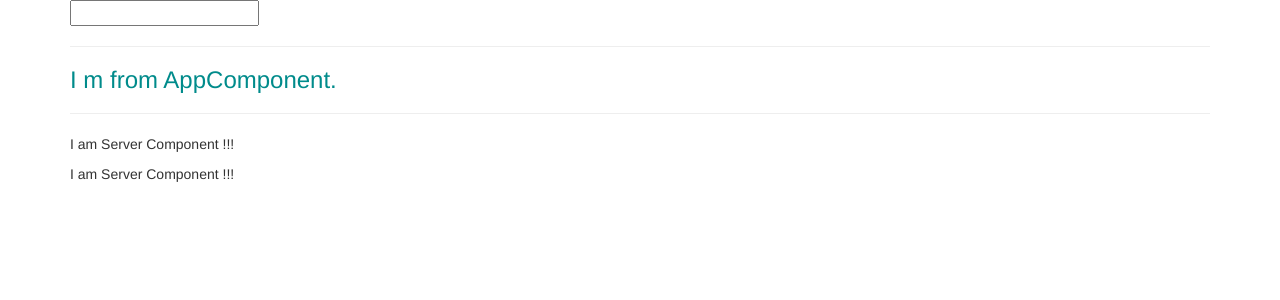
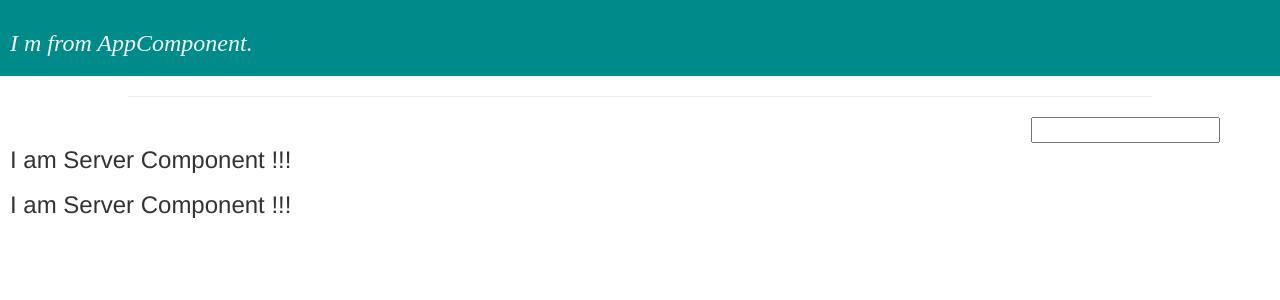
Before and after one commit to faizandroid01/AngularProjects, an Angular app in the folder first-ang-project/: page / in a window 1280 px wide. Shown: the top 300 px of the page. Built offline with nearby package versions, Linux system fonts and the light colour scheme.

Commit message:
Some Css in main file

```diff
--- a/first-ang-project/src/app/app.component.css
+++ b/first-ang-project/src/app/app.component.css
@@ -1,3 +1,25 @@
 h3 {
-    color: darkcyan
+  color: whitesmoke;
+  font-family: SansSerif, serif;
+  font-style: oblique;
 }
+hr{
+  color: cadetblue;
+  alignment: center;
+  width: 80%;
+}
+
+.topHeader {
+  background-color: darkcyan;
+  padding: 10px;
+}
+
+.search {
+  text-align: end;
+  caret-color: black;
+  margin-right: 50px  ;
+}
+
+.bodyContainer {
+  margin: 10px;
+}
--- a/first-ang-project/src/app/app.component.html
+++ b/first-ang-project/src/app/app.component.html
@@ -1,17 +1,14 @@
-<div class="container">
-  <div class="row">
-    <div class="col-xs-12">
+<div class="topHeader">
+  <h3>I m from AppComponent.</h3>
+</div>
+<hr >
 
-      <div>
-        <input type="text" [(ngModel)]="name">
-        {{name}}
-      </div>
-      <hr>
-      <h3>I m from AppComponent.</h3>
-      <hr>
-      <app-books></app-books>
-    </div>
+<div class="bodyContainer">
+  <div class="search">
+    <input type="text" [(ngModel)]="name">
   </div>
+  {{name}}
 
+  <app-books></app-books>
 
 </div>
--- /dev/null
+++ b/first-ang-project/src/app/server/server.component.css
@@ -0,0 +1,4 @@
+p {
+  font-style: inherit;
+  font-size: x-large;
+}
--- a/first-ang-project/src/app/server/server.component.ts
+++ b/first-ang-project/src/app/server/server.component.ts
@@ -2,8 +2,10 @@ import {Component} from '@angular/core';
 
 @Component({
   // selector: '[app-server]',
+  // tslint:disable-next-line:component-selector
   selector : '.app-server',
-  templateUrl: './server.component.html'
+  templateUrl: './server.component.html',
+  styleUrls: ['./server.component.css']
 })
 export class ServerComponent {
 
```
